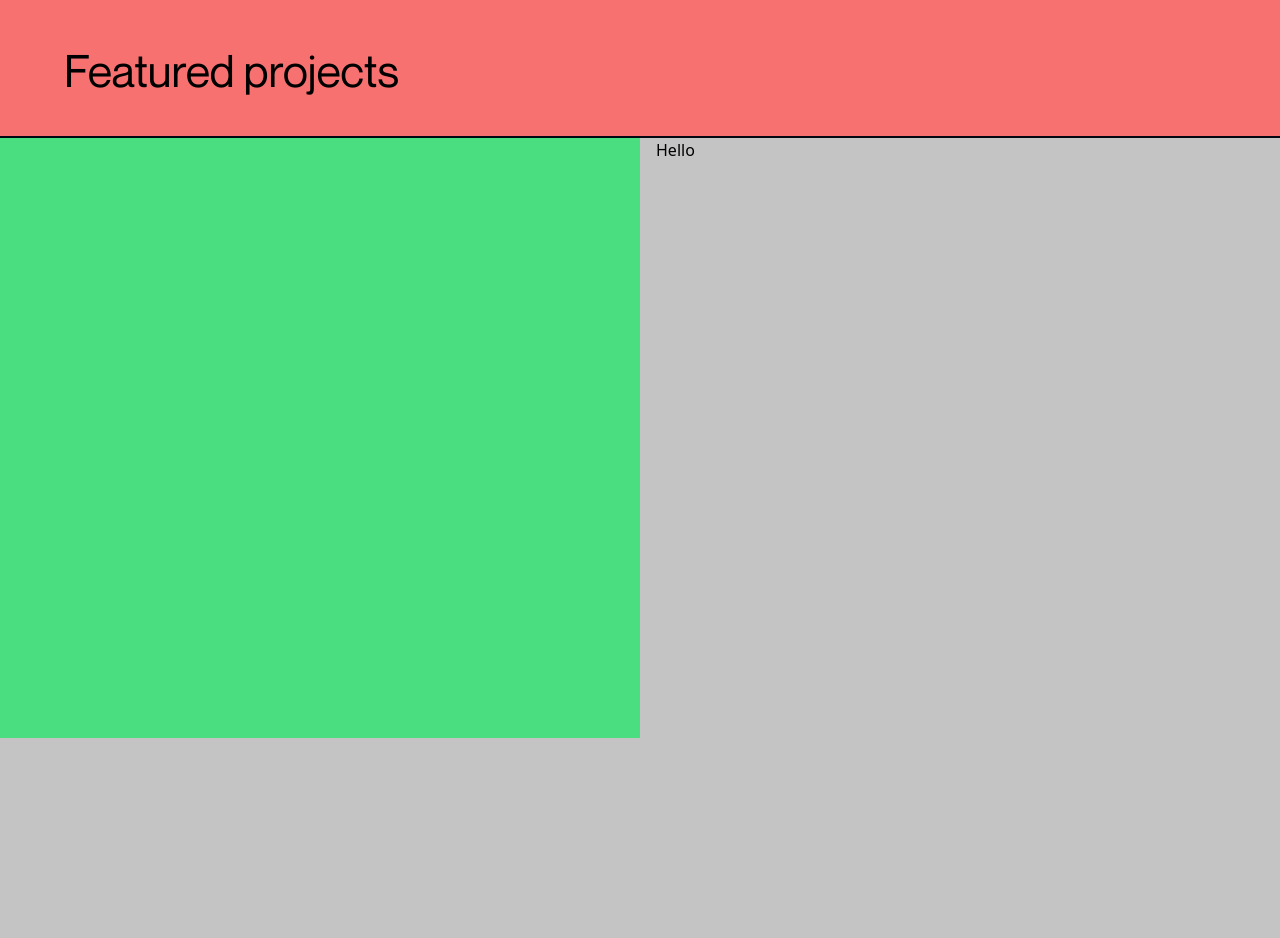
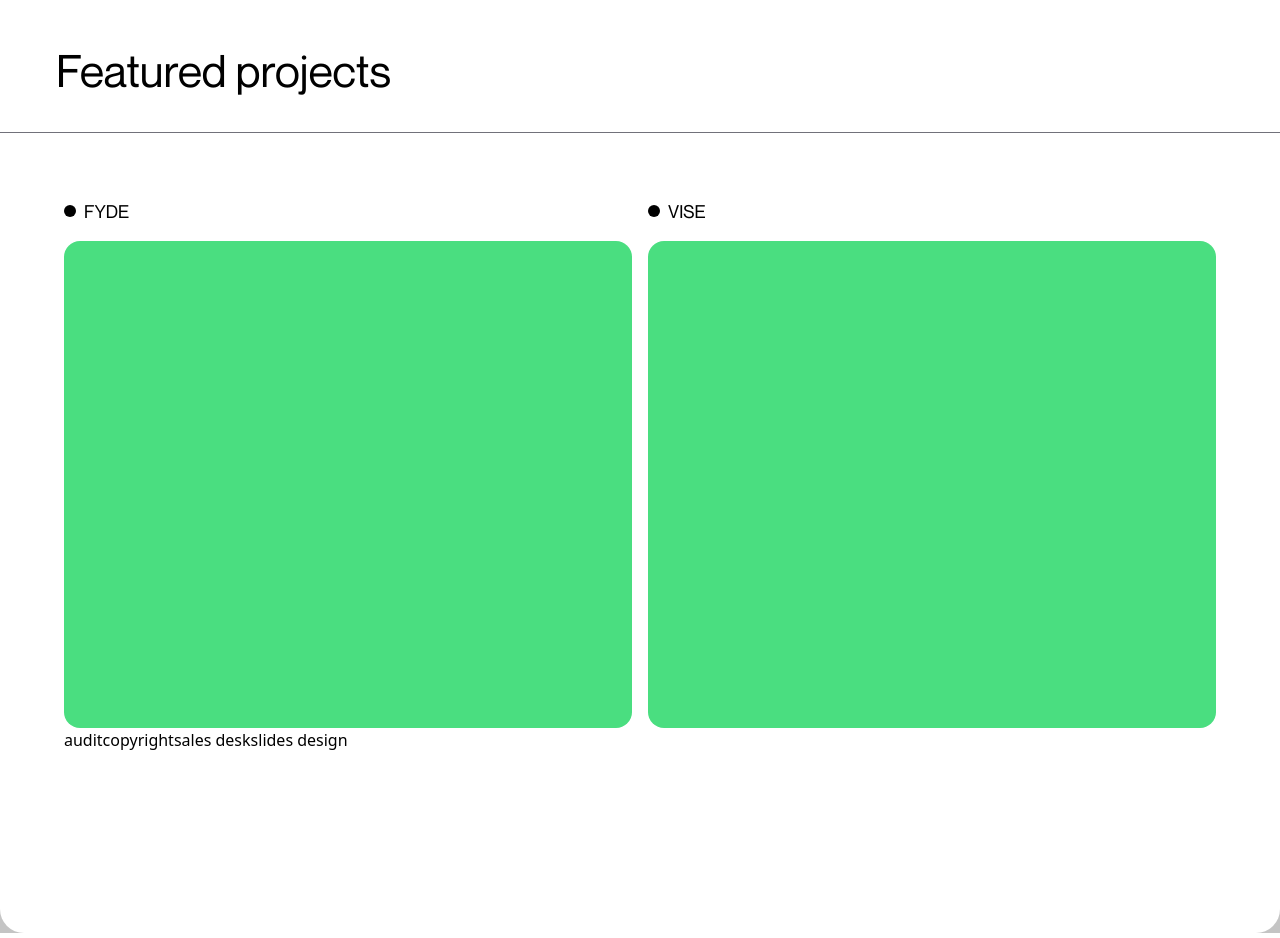
Before and after one commit to its-raghu/OCHI-Clone, a React (Vite) app in the folder ochi-clone/: page / in a window 1280 px wide. Shown: the part 3140-4078 px from the top of the page. Built offline with nearby package versions, Linux system fonts and the light colour scheme.

Commit message:
Featured

```diff
--- a/ochi-clone/src/components/Featured.jsx
+++ b/ochi-clone/src/components/Featured.jsx
@@ -2,13 +2,31 @@ import React from 'react'
 
 function Featured() {
   return (
-    <div>
-        <div className='w-full bg-red-400 px-16 py-8 pt-24 font-Neue text-[3.5vw] border-b-2 border-gray-950'>Featured projects</div>
-        <div className='w-full h-screen flex gap-4'>
-            <div className='w-1/2 h-3/4 bg-green-400'></div>
-            <div>Hello</div>
+      <div className='w-full bg-white rounded-3xl'>
+        <div className='px-14 pt-24 pb-7 font-Neue text-[3.5vw] border-b-[1px] border-zinc-500'>Featured projects</div>
+        <div className='w-full h-screen flex gap-4 p-16'>
+          <div className='w-1/2'>
+            <div className='flex gap-2 items-center pb-4 font-Neue text-lg'>
+              <div className='bg-black w-3 h-3 rounded-full'></div>
+              <p>FYDE</p>
+            </div>
+            <div className='w-full h-[38vw] bg-green-400 rounded-2xl'></div>
+            {["audit","copyright","sales desk","slides design"].map((items, index)=>{
+              return(
+                <button>{items}</button>
+              )
+            })}
+          </div>
+          <div className='w-1/2'>
+            <div className='flex gap-2 items-center pb-4 font-Neue text-lg'>
+              <div className='bg-black w-3 h-3 rounded-full'></div>
+              <p>VISE</p>
+            </div>
+            <div className='w-full h-[38vw] bg-green-400 rounded-2xl'></div>
+          </div>
         </div>
-    </div>
+
+      </div>
   )
 }
 
```
